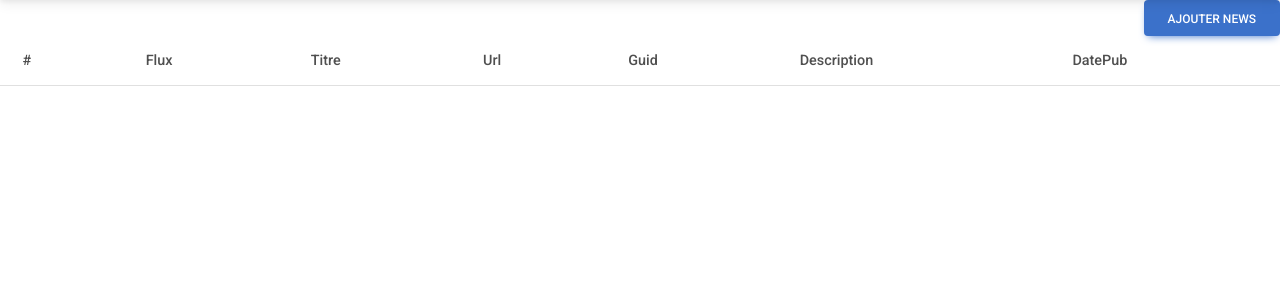
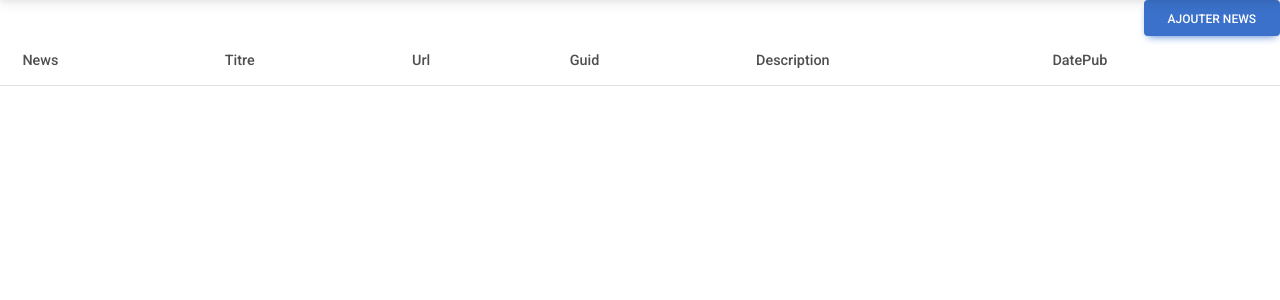
Before and after one commit to LouisDuf/PHP-Flux-RSS, a PHP site: page /Vue/listeNews.php in a window 1280 px wide. Shown: the part 59-359 px from the top of the page. Run offline with PHP 8.4, Linux system fonts and the light colour scheme; lists and menus that the app fills with data are empty.

Commit message:
affichage des news réparé

```diff
--- a/Vue/listeNews.php
+++ b/Vue/listeNews.php
@@ -19,8 +19,7 @@
                 <table class="table">
                     <thead>
                         <tr>
-                            <th scope="col">#</th>
-                            <th scope="col">Flux</th>
+                            <th scope="col">News</th>
                             <th scope="col">Titre</th>
                             <th scope="col">Url</th>
                             <th scope="col">Guid</th>
@@ -30,15 +29,15 @@
                     </thead>
                     <tbody>
                     <?php
-                        if (isset($tabFlux)) {
-                            foreach ($tabFlux as $flux) {
+                        if (isset($tabNews)) {
+                            foreach ($tabNews as $news) {
                                 echo '<tr class="table-active">';
-                                echo '<th scope="row">'.$flux->getId().'</th>';
-                                echo "<td>".$flux->getTitle()."</td>";
-                                echo "<td>".$flux->getPath()."</td>";
-                                echo "<td>".$flux->getLink()."</td>";
-                                echo "<td>".$flux->getDescription()."</td>";
-                                echo '<td><a href="index.php?action=supprimerFlux&idFlux='.$flux->getId().'"><button>Supprimer</button></a></td>';
+                                echo '<th scope="row">'.$news->getId().'</th>';
+                                echo "<td>".$news->getTitle()."</td>";
+                                echo "<td>".$news->getUrl()."</td>";
+                                echo "<td>".$news->getGuid()."</td>";
+                                echo "<td>".$news->getDescription()."</td>";
+                                echo '<td>'.$news->getDate()->format('Y-m-d H:i:s').'</td>';
                                 echo '</tr>';
                             }
                         }
```
